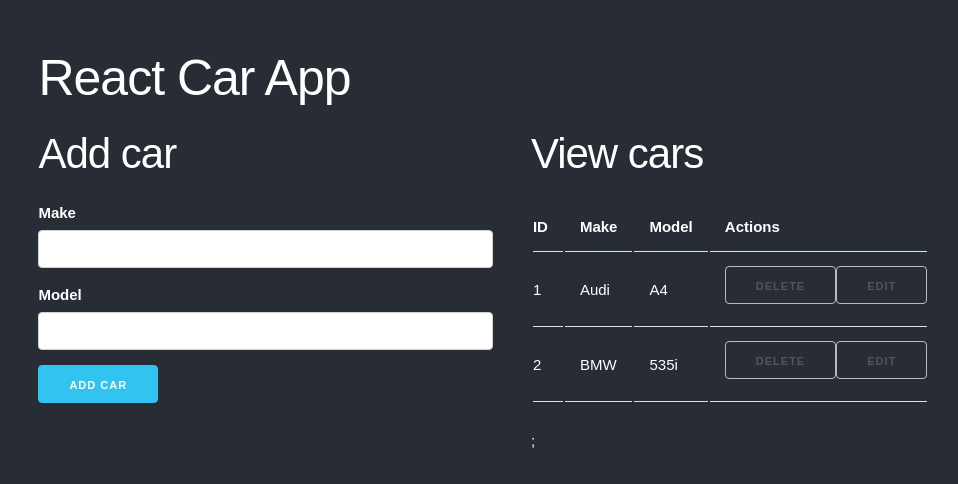
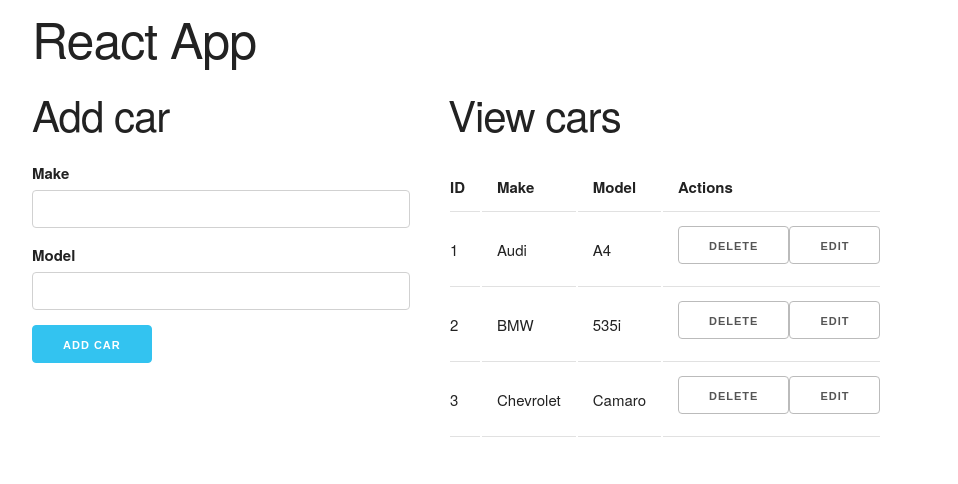
Before and after one commit to Marina-sky/myfirstreact, a React (Create React App) app: page / in a window 1280 px wide. Shown: the top 484 px of the page, without its empty margins (128-1086 px from the left). Built offline with nearby package versions, Linux system fonts and the light colour scheme.

Commit message:
Implemented edit functionality

```diff
--- a/src/App.css
+++ /dev/null
@@ -1,6 +0,0 @@
-body {
-  background-color: #282c34;
-  color: white;
-  padding: 40px;
-  font-family: Arial;
-}
--- a/src/App.js
+++ b/src/App.js
@@ -1,7 +1,8 @@
-import React, {useState} from "react";
+import React, { useState } from "react";
 import carList from "./data.js";
 import CarTable from "./tables/CarTable";
 import AddCarForm from "./forms/AddCarForm";
+import EditCarForm from "./forms/EditCarForm";
 
 const App = () => {
   const [cars, setCars] = useState(carList);
@@ -13,17 +14,46 @@ const App = () => {
 
   const deleteCar = (id) => setCars(cars.filter((car) => car.id !== id));
 
+  const [editing, setEditing] = useState(false);
+
+  const initialCar = { id: null, make: "", model: "" };
+
+  const [currentCar, setCurrentCar] = useState(initialCar);
+
+  const editCar = (id, car) => {
+    setEditing(true);
+    setCurrentCar(car);
+  };
+  const updateCar = (newCar) => {
+    setCars(cars.map((car) => (car.id === currentCar.id ? newCar : car)));
+    setCurrentCar(initialCar);
+    setEditing(false);
+  };
+
   return (
     <div className="container">
-      <h1>React Car App</h1>
+      <h1>React App</h1>
       <div className="row">
-        <div className="six columns">
-          <h2>Add car</h2>
-          <AddCarForm addCar={addCar} />
+        <div className="five columns">
+          {editing ? (
+            <div>
+              <h2>Edit car</h2>
+              <EditCarForm
+                currentCar={currentCar}
+                setEditing={setEditing}
+                updateCar={updateCar}
+              />
+            </div>
+          ) : (
+            <div>
+              <h2>Add car</h2>
+              <AddCarForm addCar={addCar} />
+            </div>
+          )}
         </div>
-        <div className="six columns">
+        <div className="seven columns">
           <h2>View cars</h2>
-          <CarTable cars={cars} deleteCar={deleteCar} />;
+          <CarTable cars={cars} deleteCar={deleteCar} editCar={editCar} />
         </div>
       </div>
     </div>
--- a/src/data.js
+++ b/src/data.js
@@ -9,6 +9,11 @@ const carList = [
     make: "BMW",
     model: "535i",
   },
+  {
+    id: 3,
+    make: "Chevrolet",
+    model: "Camaro",
+  },
 ];
 
 export default carList;
--- /dev/null
+++ b/src/forms/EditCarForm.jsx
@@ -0,0 +1,49 @@
+import React, { useState, useEffect } from "react";
+
+const EditCarForm = (props) => {
+
+  useEffect(() => {
+    setCar(props.currentCar);
+  }, [props]);
+
+  const [car, setCar] = useState(props.currentCar);
+
+  const handleChange = (e) => {
+    const { name, value } = e.target;
+    setCar({ ...car, [name]: value });
+  };
+
+  const handleSubmit = (e) => {
+    e.preventDefault();
+    if (car.make && car.model) props.updateCar(car);
+  };
+
+  return (
+    <form>
+      <label>Make</label>
+      <input
+        className="u-full-width"
+        type="text"
+        value={car.make}
+        name="make"
+        onChange={handleChange}
+      />
+      <label>Model</label>
+      <input
+        className="u-full-width"
+        type="text"
+        value={car.model}
+        name="model"
+        onChange={handleChange}
+      />
+      <button className="button-primary" type="submit" onClick={handleSubmit}>
+        Edit car
+      </button>
+      <button type="submit" onClick={() => props.setEditing(false)}>
+        Cancel
+      </button>
+    </form>
+  );
+};
+
+export default EditCarForm;
--- a/src/index.js
+++ b/src/index.js
@@ -1,7 +1,5 @@
 import React from "react";
 import ReactDOM from "react-dom";
-import "./App.css";
-import { observer } from "mobx-react-lite";
 import App from './App';
 
 ReactDOM.render(<App />, document.getElementById('root'));
--- a/src/tables/CarTable.jsx
+++ b/src/tables/CarTable.jsx
@@ -22,7 +22,7 @@ const CarTable = (props) => {
                 <td>{model}</td>
                 <td>
                   <button onClick={() => props.deleteCar(id)}>Delete</button>
-                  <button>Edit</button>
+                  <button onClick={() => props.editCar(id, car)}>Edit</button>
                 </td>
               </tr>
             );
```
